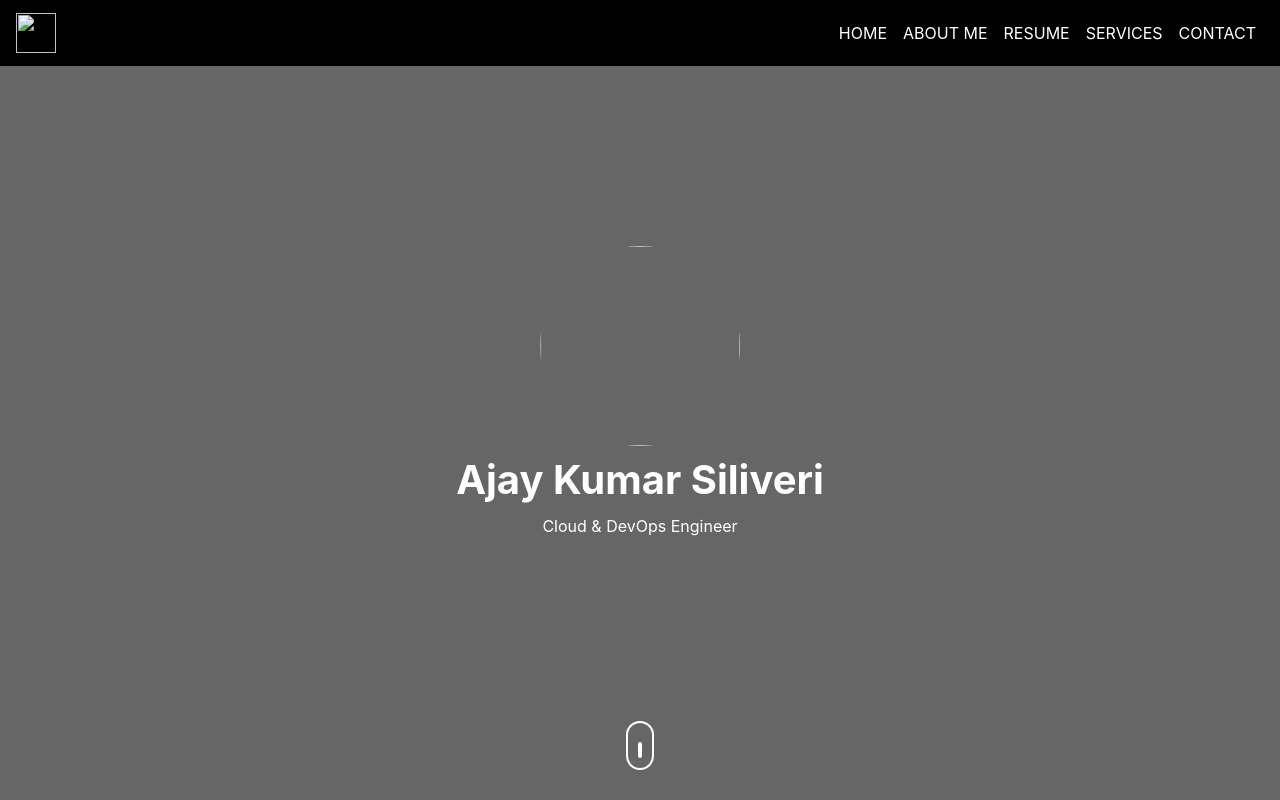
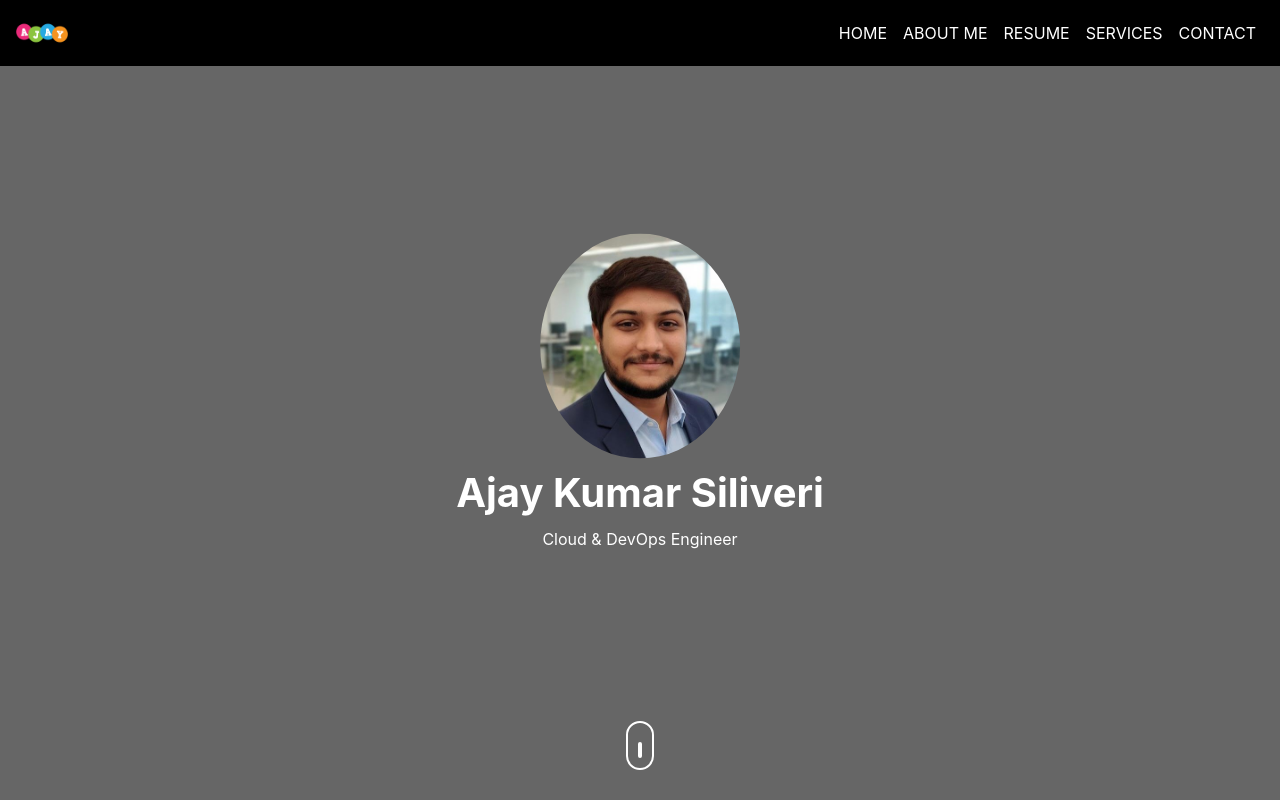
Before and after one commit to Ajay-Kumar-Siliveri97/Ajay-Kumar.Siliveri.github.io, a plain HTML site: page index.html in a window 1280 px wide. Shown: the top 800 px of the page. Drawn offline with nearby package versions, Linux system fonts and the light colour scheme; files whose address does not match are found by name.

Commit message:
Update index.html

```diff
--- a/index.html
+++ b/index.html
@@ -15,7 +15,7 @@
 	<section id = "user-info">
 	<div class="nav-bar">
 	<nav class="navbar navbar-expand-lg">
-  <a class="navbar-brand" href="#"><img src="img/user1-logo.png"></a>
+  <a class="navbar-brand" href="#"><img src="user1-logo.png"></a>
   <button class="navbar-toggler" type="button" data-toggle="collapse" data-target="#navbarNav" aria-controls="navbarNav" aria-expanded="false" aria-label="Toggle navigation">
     <span class="navbar-toggler-icon"></span>
 	<i class="fa fa-bars"></i>
@@ -45,7 +45,7 @@
 	<section id = "header">
 	<div class = "container text-center">
 	<div class = "user-box">
-	<img src="img/profilephoto1.jpeg">
+	<img src="profilephoto1.jpeg">
 	<h1>Ajay Kumar Siliveri</h1>
 	<p>Cloud & DevOps Engineer</p>
 	</div>
```
